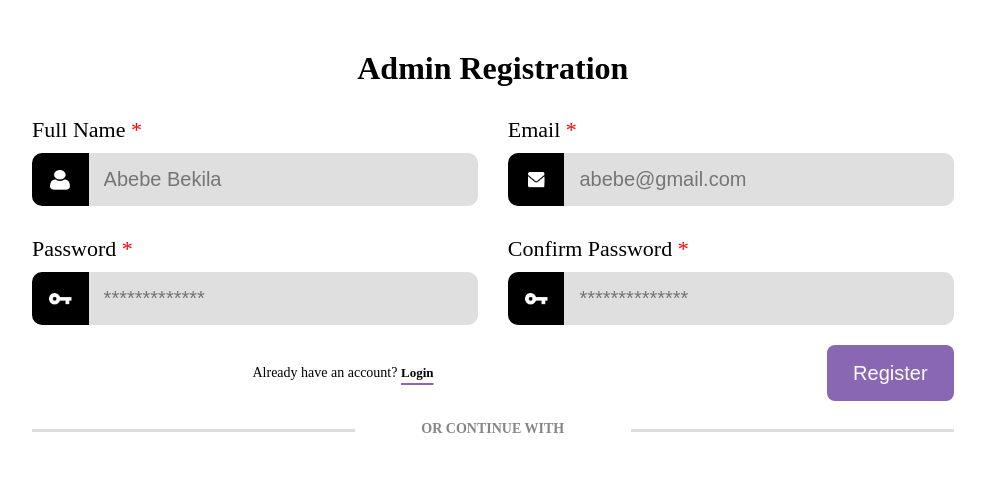
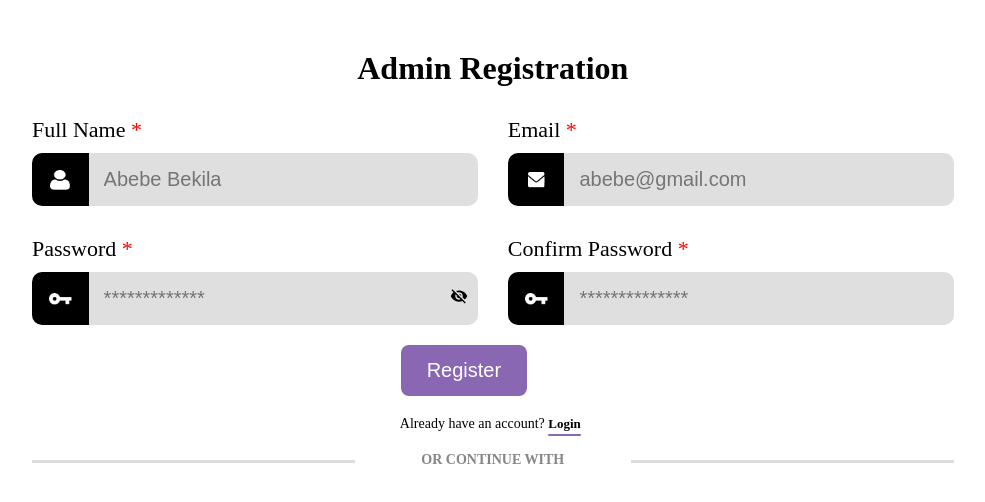
Before and after one commit to kaleab-mezgebe/ride_mobile, a React (Vite) app in the folder my-app/: page /Signup in a window 1280 px wide. Shown: the top 502 px of the page, without its empty margins (160-1145 px from the left). Built offline with nearby package versions, Linux system fonts and the light colour scheme.

Commit message:
latest commit

```diff
--- a/my-app/package.json
+++ b/my-app/package.json
@@ -15,6 +15,7 @@
     "axios": "^1.11.0",
     "react": "^19.1.1",
     "react-dom": "^19.1.1",
+    "react-icons": "^5.5.0",
     "react-redux": "^9.2.0",
     "react-router-dom": "^7.8.0"
   },
--- a/my-app/src/Components/input.jsx
+++ b/my-app/src/Components/input.jsx
@@ -1,7 +1,7 @@
 import React, { useState } from "react";
 import styles from "./input.module.css";
 // import eye from "../../assets/eye.png";
-// import { MdVisibility, MdVisibilityOff } from "react-icons/md";
+import { MdVisibility, MdVisibilityOff } from "react-icons/md";
 const Input = ({
   id,
   label,
@@ -58,11 +58,11 @@ const Input = ({
               onClick={togglePasswordVisibility}
               className={styles.eyeIconContainer}
             >
-              {/* {showPassword ? (
+              {showPassword ? (
                 <MdVisibility className={styles.eyeIcon} />
               ) : (
                 <MdVisibilityOff className={styles.eyeIcon} />
-              )} */}
+              )}
             </span>
           )}
         </div>
--- a/my-app/src/Pages/AdminSignup.jsx
+++ b/my-app/src/Pages/AdminSignup.jsx
@@ -51,13 +51,7 @@ const AdminSignup = () => {
     inputBlurHandler: confirmPasswordBlurHandler,
     resetValue: resetConfirmPasswordValue,
   } = useInput((value) => value.trim().length > 6 && value === enteredPassword);
-
-  const [isChecked, setIsChecked] = useState(false);
   const [loading, setLoading] = useState(false); // Loading state for the API call
-
-  const handleCheckboxChange = (event) => {
-    setIsChecked(event.target.checked);
-  };
 
   const submitHandler = async (e) => {
     e.preventDefault();
@@ -67,7 +61,6 @@ const AdminSignup = () => {
       email: enteredEmail,
       password: enteredPassword,
       passwordConfirm: confirmEnteredPassword,
-      isChecked: isChecked,
     };
     try {
       setLoading(true);
@@ -78,7 +71,6 @@ const AdminSignup = () => {
       resetEmailValue();
       resetPasswordValue();
       resetConfirmPasswordValue();
-      setIsChecked(false);
     } catch (error) {
     } finally {
       setLoading(false);
@@ -186,14 +178,13 @@ const AdminSignup = () => {
           </div>
 
 
-          <div className="authOption">
+          <div className="">
+            <button type="submit" className="registerButton" disabled={loading}>
+              {loading ? "Registering..." : "Register"}
+            </button>
             <p className="loginOption">
               Already have an account? <NavLink to="/">Login</NavLink>
             </p>
-
-            <button type="submit" className="registerButton" disabled={loading}>
-              {loading ? "Registering..." : "Register"}
-            </button>
           </div>
 
           <div className="divider">OR CONTINUE WITH</div>
--- a/my-app/src/Pages/Login.css
+++ b/my-app/src/Pages/Login.css
@@ -49,7 +49,6 @@
   justify-content: center;
   gap: 40px;
 }
-
 /* Grid Container for Inputs */
 .gridContainer {
   display: grid;
@@ -81,11 +80,7 @@
   color: red;
   text-align: center;
 }
-.authOption {
-  display: flex;
-  justify-content: flex-end;
-  gap: 20px;
-}
+
 /* Register Button */
 .registerButton {
   padding: 14px 26px;
@@ -167,12 +162,14 @@
 }
 .S9gUrf-YoZ4jf div {
   background: #4285f4;
+  width: 100%;
+  height: 100%;
 }
 .google {
   display: flex;
   align-items: center;
   position: relative;
-  left: 27%;
+  left: 20%;
 }
 .icon {
   z-index: 100;
--- a/my-app/src/Pages/Login.jsx
+++ b/my-app/src/Pages/Login.jsx
@@ -111,16 +111,16 @@ const Login = () => {
           <button type="submit" className="registerButton">
               Login
             </button>
-          <div className="authOption">
+
             <p className="loginOption">
               <NavLink to="/Resetpassword" className="highlight">
                  Forgot Password
               </NavLink>
               <br/>
-              <p>if you have not an account <NavLink to="/Signup">Signup</NavLink></p>
+              <p>If you have not an account <NavLink to="/Signup">Signup</NavLink></p>
             </p>
 
-          </div>
+
           <div className="divider">OR CONTINUE WITH</div>
           <div className="google">
             <img src={google} alt="" className="icon" />
```
Also changed, not shown: 1 other file (tests, documents, lock files or other folders).
